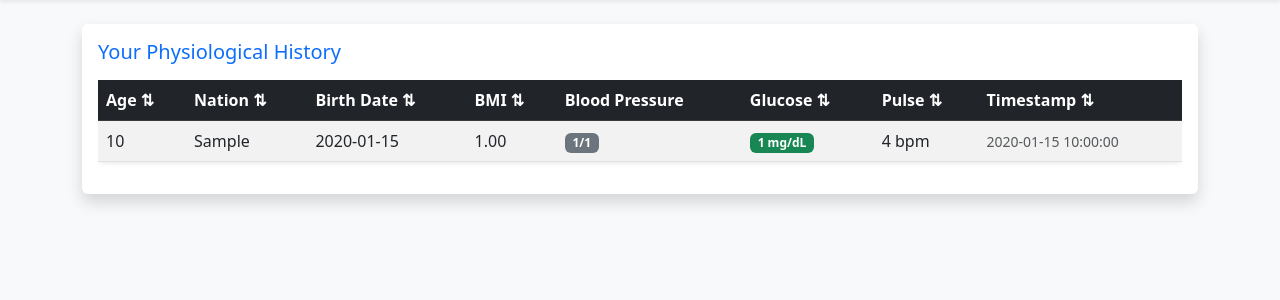
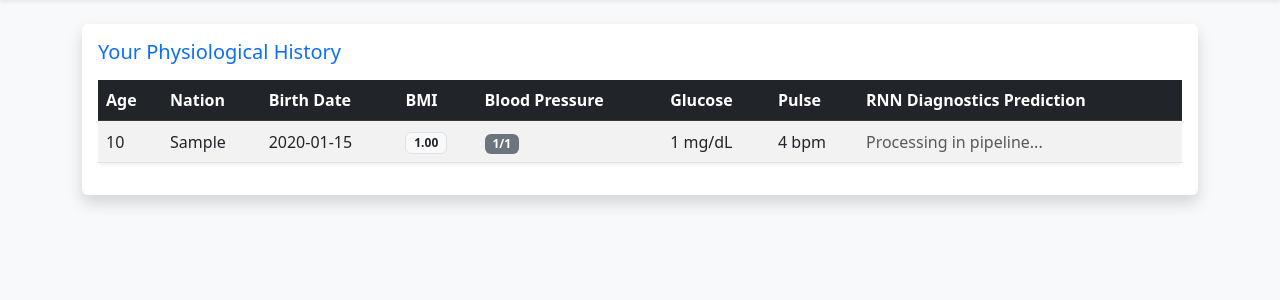
Before and after one commit to FATIHRAHMANHERMAWAN/EHR-LIVE, a PHP site: page / in a window 1280 px wide. Shown: the part 56-356 px from the top of the page. Run offline with PHP 8.4, Linux system fonts and the light colour scheme; the visitor is signed in with stand-in values (Sample User, id 1); tables that the repository leaves empty hold one stand-in row (values such as "Sample post").

Commit message:
+added basic if else on the manager +control from doctor about our condition +automatic BMI classification

```diff
--- a/classes/EhrManager.php
+++ b/classes/EhrManager.php
@@ -7,13 +7,23 @@ class EhrManager {
         $this->db = $db;
     }
 
-    public function createRecord($patient_id, $age, $bmi, $systolic, $diastolic, $glucose, $heart_rate, $nation, $birth) {
-        $query = "INSERT INTO " . $this->table . " (patient_id, age, bmi, systolic_bp, diastolic_bp, blood_glucose, heart_rate, nation, birth)
-                  VALUES (:patient_id, :age, :bmi, :systolic, :diastolic, :glucose, :heart_rate, :nation, :birth)";
+    public function createRecord($patient_id, $age, $weight, $height, $systolic, $diastolic, $glucose, $heart_rate, $nation, $birth) {
+        // Automatic BMI Engine: weight (kg) / height (m)^2
+        $heightMeters = $height / 100;
+        $bmi = $weight / ($heightMeters * $heightMeters);
+        $bmi = round($bmi, 2);
+
+        $query = "INSERT INTO " . $this->table . " (patient_id, age, weight_kg, height_cm, bmi, systolic_bp, diastolic_bp, blood_glucose, heart_rate, nation, birth, rnn_prediction, prediction_status)
+                  VALUES (:patient_id, :age, :weight, :height, :bmi, :systolic, :diastolic, :glucose, :heart_rate, :nation, :birth, :prediction, 'Pending Approval')";
+
+        // Execute simulated sequential modeling rules before recording to database
+        $simulatedPrediction = $this->evaluateSequentialRisk($patient_id, $bmi, $systolic, $glucose);
+
         $stmt = $this->db->prepare($query);
-
         $stmt->bindParam(":patient_id", $patient_id);
         $stmt->bindParam(":age", $age);
+        $stmt->bindParam(":weight", $weight);
+        $stmt->bindParam(":height", $height);
         $stmt->bindParam(":bmi", $bmi);
         $stmt->bindParam(":systolic", $systolic);
         $stmt->bindParam(":diastolic", $diastolic);
@@ -21,36 +31,59 @@ class EhrManager {
         $stmt->bindParam(":heart_rate", $heart_rate);
         $stmt->bindParam(":nation", $nation);
         $stmt->bindParam(":birth", $birth);
+        $stmt->bindParam(":prediction", $simulatedPrediction);
+
         return $stmt->execute();
     }
 
-    // Extended with strict whitelist sorting variables
+    // Pure PHP Sequential Model: Evaluates trend patterns across patient data points
+    private function evaluateSequentialRisk($patient_id, $current_bmi, $current_systolic, $current_glucose) {
+        $query = "SELECT bmi, systolic_bp, blood_glucose FROM " . $this->table . " WHERE patient_id = :id ORDER BY recorded_at DESC LIMIT 3";
+        $stmt = $this->db->prepare($query);
+        $stmt->bindParam(":id", $patient_id);
+        $stmt->execute();
+        $history = $stmt->fetchAll(PDO::FETCH_ASSOC);
+
+        $highRiskCount = 0;
+        // Count historical spikes to track progressive physiological trends over time
+        foreach($history as $past) {
+            if ($past['blood_glucose'] > 125 || $past['systolic_bp'] > 130) {
+                $highRiskCount++;
+            }
+        }
+
+        if (($current_glucose > 125 || $current_systolic > 130 || $current_bmi >= 25) && $highRiskCount >= 1) {
+            return "High Risk: Diabetes & Hypertension Detected via Sequence Trend Analysis.";
+        } elseif ($current_glucose > 125) {
+            return "Elevated Risk: Diabetes Indicators Noted.";
+        } elseif ($current_systolic > 130) {
+            return "Elevated Risk: Hypertension Indicators Noted.";
+        }
+        return "Low Risk: No Anomalies Detected.";
+    }
+
+    public function approvePrediction($record_id) {
+        $query = "UPDATE " . $this->table . " SET prediction_status = 'Approved' WHERE id = :id";
+        $stmt = $this->db->prepare($query);
+        $stmt->bindParam(":id", $record_id);
+        return $stmt->execute();
+    }
+
     public function readRecords($user_id, $role, $sort = 'recorded_at', $order = 'DESC') {
         if ($role === 'doctor') {
-            // Security Whitelist: Prevents SQL Injection through unquoted column structures
-            $allowed_sort_columns = ['patient_name', 'age', 'nation', 'birth', 'bmi', 'systolic_bp', 'diastolic_bp', 'blood_glucose', 'heart_rate', 'recorded_at'];
-            if (!in_array($sort, $allowed_sort_columns)) {
-                $sort = 'recorded_at';
-            }
-
-            // Sanitize direction keywords
+            $allowed_sort_columns = ['patient_name', 'age', 'nation', 'birth', 'bmi', 'systolic_bp', 'diastolic_bp', 'blood_glucose', 'heart_rate', 'recorded_at', 'prediction_status'];
+            if (!in_array($sort, $allowed_sort_columns)) { $sort = 'recorded_at'; }
             $order = (strtoupper($order) === 'ASC') ? 'ASC' : 'DESC';
-
-            // Resolve ambiguous column names or virtual joined aliases
             $target_field = ($sort === 'patient_name') ? "u.username" : "e." . $sort;
 
             $query = "SELECT e.*, u.username as patient_name FROM " . $this->table . " e
-                      JOIN users u ON e.patient_id = u.id
-                      ORDER BY " . $target_field . " " . $order;
-
+                      JOIN users u ON e.patient_id = u.id ORDER BY " . $target_field . " " . $order;
             $stmt = $this->db->prepare($query);
         } else {
-            // Patients see their own records chronologically
             $query = "SELECT * FROM " . $this->table . " WHERE patient_id = :user_id ORDER BY recorded_at DESC";
             $stmt = $this->db->prepare($query);
             $stmt->bindParam(":user_id", $user_id);
         }
-
         $stmt->execute();
         return $stmt->fetchAll(PDO::FETCH_ASSOC);
     }
@@ -63,12 +96,17 @@ class EhrManager {
         return $stmt->fetch(PDO::FETCH_ASSOC);
     }
 
-    public function updateRecord($id, $age, $bmi, $systolic, $diastolic, $glucose, $heart_rate, $nation, $birth) {
+    public function updateRecord($id, $age, $weight, $height, $systolic, $diastolic, $glucose, $heart_rate, $nation, $birth) {
+        $heightMeters = $height / 100;
+        $bmi = round($weight / ($heightMeters * $heightMeters), 2);
+
         $query = "UPDATE " . $this->table . "
-                  SET age = :age, bmi = :bmi, systolic_bp = :systolic, diastolic_bp = :diastolic, blood_glucose = :glucose, heart_rate = :heart_rate, nation = :nation, birth = :birth
+                  SET age = :age, weight_kg = :weight, height_cm = :height, bmi = :bmi, systolic_bp = :systolic, diastolic_bp = :diastolic, blood_glucose = :glucose, heart_rate = :heart_rate, nation = :nation, birth = :birth
                   WHERE id = :id";
         $stmt = $this->db->prepare($query);
         $stmt->bindParam(":age", $age);
+        $stmt->bindParam(":weight", $weight);
+        $stmt->bindParam(":height", $height);
         $stmt->bindParam(":bmi", $bmi);
         $stmt->bindParam(":systolic", $systolic);
         $stmt->bindParam(":diastolic", $diastolic);
--- a/index.php
+++ b/index.php
@@ -13,11 +13,8 @@ $ehrManager = new EhrManager($db);
 $userId = $_SESSION['user_id'];
 $userRole = $auth->getRole();
 
-// Grab active sorting parameters from URL safely
 $currentSort = $_GET['sort'] ?? 'recorded_at';
 $currentOrder = $_GET['order'] ?? 'DESC';
-
-// Toggle variable helper for inverted sorting state redirection links
 $toggleOrder = (strtoupper($currentOrder) === 'ASC') ? 'DESC' : 'ASC';
 
 // Controller Actions
@@ -25,7 +22,7 @@ if ($_SERVER['REQUEST_METHOD'] == 'POST' && isset($_POST['add_ehr']) && $userRol
     $age = (int)$_POST['age'];
     if($age >= 0 && $age <= 120) {
         $ehrManager->createRecord(
-            $userId, $age, $_POST['bmi'], $_POST['systolic_bp'],
+            $userId, $age, $_POST['weight_kg'], $_POST['height_cm'], $_POST['systolic_bp'],
             $_POST['diastolic_bp'], $_POST['blood_glucose'], $_POST['heart_rate'],
             $_POST['nation'], $_POST['birth']
         );
@@ -34,13 +31,19 @@ if ($_SERVER['REQUEST_METHOD'] == 'POST' && isset($_POST['add_ehr']) && $userRol
     }
 }
 
+// Doctor Action: Approval Trigger Routine
+if (isset($_GET['approve_id']) && $userRole === 'doctor') {
+    $ehrManager->approvePrediction($_GET['approve_id']);
+    header("Location: index.php?sort=$currentSort&order=$currentOrder");
+    exit;
+}
+
 if (isset($_GET['delete_id']) && $userRole === 'doctor') {
     $ehrManager->deleteRecord($_GET['delete_id']);
     header("Location: index.php");
     exit;
 }
 
-// Fetch records with variable parameters appended
 $records = $ehrManager->readRecords($userId, $userRole, $currentSort, $currentOrder);
 ?>
 <!DOCTYPE html>
@@ -64,6 +67,20 @@ $records = $ehrManager->readRecords($userId, $userRole, $currentSort, $currentOr
     </nav>
 
     <div class="container">
+
+        <?php if ($userRole === 'patient'): ?>
+            <?php foreach ($records as $check): ?>
+                <?php if ($check['prediction_status'] === 'Approved' && $check['rnn_prediction'] !== 'Low Risk: No Anomalies Detected.'): ?>
+                    <div class="alert alert-danger alert-dismissible fade show shadow border-0 mb-4" role="alert">
+                        <h4 class="alert-heading">⚠️ Medical Staff Verified AI Diagnosis Notice</h4>
+                        <p class="mb-0"><strong>Status Evaluation:</strong> <?= htmlspecialchars($check['rnn_prediction']) ?></p>
+                        <button type="button" class="btn-close" data-bs-dismiss="alert" aria-label="Close"></button>
+                    </div>
+                    <?php break; ?>
+                <?php endif; ?>
+            <?php endforeach; ?>
+        <?php endif; ?>
+
         <div class="row">
 
             <?php if ($userRole === 'patient'): ?>
@@ -74,37 +91,47 @@ $records = $ehrManager->readRecords($userId, $userRole, $currentSort, $currentOr
                         <form method="POST" action="">
                             <div class="mb-2">
                                 <label class="form-label small">Age (0 - 120)</label>
-                                <input type="number" name="age" class="form-control" min="0" max="120" required>
+                                <input type="number" name="age" class="form-control" value="30" min="0" max="120" required>
                             </div>
                             <div class="mb-2">
                                 <label class="form-label small">Nation / Nationality</label>
-                                <input type="text" name="nation" class="form-control" required>
+                                <input type="text" name="nation" class="form-control" value="Indonesia" required>
                             </div>
                             <div class="mb-2">
                                 <label class="form-label small">Birth Date</label>
-                                <input type="date" name="birth" class="form-control" required>
-                            </div>
-                            <div class="mb-2">
-                                <label class="form-label small">BMI (Body Mass Index)</label>
-                                <input type="number" step="0.01" name="bmi" class="form-control" required>
+                                <input type="date" name="birth" class="form-control" value="1996-06-01" required>
                             </div>
                             <div class="row mb-2">
                                 <div class="col">
-                                    <label class="form-label small">Systolic BP</label>
-                                    <input type="number" name="systolic_bp" class="form-control" required>
+                                    <label class="form-label small">Weight (kg)</label>
+                                    <input type="number" step="0.1" id="w_input" name="weight_kg" class="form-control" value="70.0" oninput="calculateLiveBMI()" required>
                                 </div>
                                 <div class="col">
-                                    <label class="form-label small">Diastolic BP</label>
-                                    <input type="number" name="diastolic_bp" class="form-control" required>
+                                    <label class="form-label small">Height (cm)</label>
+                                    <input type="number" step="0.1" id="h_input" name="height_cm" class="form-control" value="175.0" oninput="calculateLiveBMI()" required>
+                                </div>
+                            </div>
+                            <div class="mb-2">
+                                <label class="form-label small text-muted">Computed Target BMI</label>
+                                <input type="text" id="bmi_preview" class="form-control bg-light" value="22.86" readonly>
+                            </div>
+                            <div class="row mb-2">
+                                <div class="col">
+                                    <label class="form-label small">Systolic BP (Büyük)</label>
+                                    <input type="number" name="systolic_bp" class="form-control" value="120" required>
+                                </div>
+                                <div class="col">
+                                    <label class="form-label small">Diastolic BP (Küçük)</label>
+                                    <input type="number" name="diastolic_bp" class="form-control" value="80" required>
                                 </div>
                             </div>
                             <div class="mb-2">
                                 <label class="form-label small">Glucose Level (mg/dL)</label>
-                                <input type="number" name="blood_glucose" class="form-control" required>
+                                <input type="number" name="blood_glucose" class="form-control" value="90" required>
                             </div>
                             <div class="mb-3">
                                 <label class="form-label small">Heart Rate (bpm)</label>
-                                <input type="number" name="heart_rate" class="form-control" required>
+                                <input type="number" name="heart_rate" class="form-control" value="72" required>
                             </div>
                             <button type="submit" name="add_ehr" class="btn btn-primary w-100">Submit to Pipeline</button>
                         </form>
@@ -130,15 +157,18 @@ $records = $ehrManager->readRecords($userId, $userRole, $currentSort, $currentOr
                                             <?php if($userRole === 'doctor'): ?>
                                                 <th><a href="index.php?sort=patient_name&order=<?= $toggleOrder ?>" class="text-white text-decoration-none">Patient ⇅</a></th>
                                             <?php endif; ?>
-                                            <th><a href="index.php?sort=age&order=<?= $toggleOrder ?>" class="text-white text-decoration-none">Age ⇅</a></th>
-                                            <th><a href="index.php?sort=nation&order=<?= $toggleOrder ?>" class="text-white text-decoration-none">Nation ⇅</a></th>
-                                            <th><a href="index.php?sort=birth&order=<?= $toggleOrder ?>" class="text-white text-decoration-none">Birth Date ⇅</a></th>
-                                            <th><a href="index.php?sort=bmi&order=<?= $toggleOrder ?>" class="text-white text-decoration-none">BMI ⇅</a></th>
+                                            <th>Age</th>
+                                            <th>Nation</th>
+                                            <th>Birth Date</th>
+                                            <th>BMI</th>
                                             <th>Blood Pressure</th>
-                                            <th><a href="index.php?sort=blood_glucose&order=<?= $toggleOrder ?>" class="text-white text-decoration-none">Glucose ⇅</a></th>
-                                            <th><a href="index.php?sort=heart_rate&order=<?= $toggleOrder ?>" class="text-white text-decoration-none">Pulse ⇅</a></th>
-                                            <th><a href="index.php?sort=recorded_at&order=<?= $toggleOrder ?>" class="text-white text-decoration-none">Timestamp ⇅</a></th>
-                                            <?php if($userRole === 'doctor'): ?> <th class="text-center">Actions</th> <?php endif; ?>
+                                            <th>Glucose</th>
+                                            <th>Pulse</th>
+                                            <th>RNN Diagnostics Prediction</th>
+                                            <?php if($userRole === 'doctor'): ?>
+                                                <th><a href="index.php?sort=prediction_status&order=<?= $toggleOrder ?>" class="text-white text-decoration-none">Status ⇅</a></th>
+                                                <th class="text-center">Actions</th>
+                                            <?php endif; ?>
                                         </tr>
                                     </thead>
                                     <tbody>
@@ -150,12 +180,31 @@ $records = $ehrManager->readRecords($userId, $userRole, $currentSort, $currentOr
                                                 <td><?= $row['age'] ?></td>
                                                 <td><?= htmlspecialchars($row['nation']) ?></td>
                                                 <td><?= $row['birth'] ?></td>
-                                                <td><?= $row['bmi'] ?></td>
+                                                <td><span class="badge bg-light text-dark border"><?= $row['bmi'] ?></span></td>
                                                 <td><span class="badge bg-secondary"><?= $row['systolic_bp'] ?>/<?= $row['diastolic_bp'] ?></span></td>
-                                                <td><span class="badge <?= $row['blood_glucose'] > 125 ? 'bg-danger' : 'bg-success' ?>"><?= $row['blood_glucose'] ?> mg/dL</span></td>
+                                                <td><?= $row['blood_glucose'] ?> mg/dL</td>
                                                 <td><?= $row['heart_rate'] ?> bpm</td>
-                                                <td><small class="text-muted"><?= $row['recorded_at'] ?></small></td>
+
+                                                <td>
+                                                    <?php if($userRole === 'doctor'): ?>
+                                                        <small class="text-dark fw-bold"><?= htmlspecialchars($row['rnn_prediction']) ?></small>
+                                                    <?php else: ?>
+                                                        <?php if($row['prediction_status'] === 'Approved'): ?>
+                                                            <span class="text-danger fw-bold">⚠️ <?= htmlspecialchars($row['rnn_prediction']) ?></span>
+                                                        <?php else: ?>
+                                                            <span class="text-muted italic">Processing in pipeline...</span>
+                                                        <?php endif; ?>
+                                                    <?php endif; ?>
+                                                </td>
+
                                                 <?php if($userRole === 'doctor'): ?>
+                                                    <td>
+                                                        <?php if($row['prediction_status'] === 'Pending Approval'): ?>
+                                                            <a href="index.php?approve_id=<?= $row['id'] ?>&sort=<?= $currentSort ?>&order=<?= $currentOrder ?>" class="btn btn-outline-success btn-sm font-monospace fw-bold">Approve ✓</a>
+                                                        <?php else: ?>
+                                                            <span class="badge bg-success">Pushed to Dashboard</span>
+                                                        <?php endif; ?>
+                                                    </td>
                                                     <td class="text-center">
                                                         <a href="edit.php?id=<?= $row['id'] ?>" class="btn btn-warning btn-sm me-1">Edit</a>
                                                         <a href="index.php?delete_id=<?= $row['id'] ?>" class="btn btn-danger btn-sm" onclick="return confirm('Delete this medical record?')">Delete</a>
@@ -173,5 +222,18 @@ $records = $ehrManager->readRecords($userId, $userRole, $currentSort, $currentOr
 
         </div>
     </div>
+
+    <script>
+    function calculateLiveBMI() {
+        const weight = parseFloat(document.getElementById('w_input').value);
+        const height = parseFloat(document.getElementById('h_input').value);
+        if(weight > 0 && height > 0) {
+            const hMeters = height / 100;
+            const bmi = weight / (hMeters * hMeters);
+            document.getElementById('bmi_preview').value = bmi.toFixed(2);
+        }
+    }
+    </script>
+    <script src="https://cdn.jsdelivr.net/npm/bootstrap@5.3.0/dist/js/bootstrap.bundle.min.js"></script>
 </body>
 </html>
```
Also changed, not shown: database.sql (+19 -3 lines), edit.php (+11 -5 lines).
